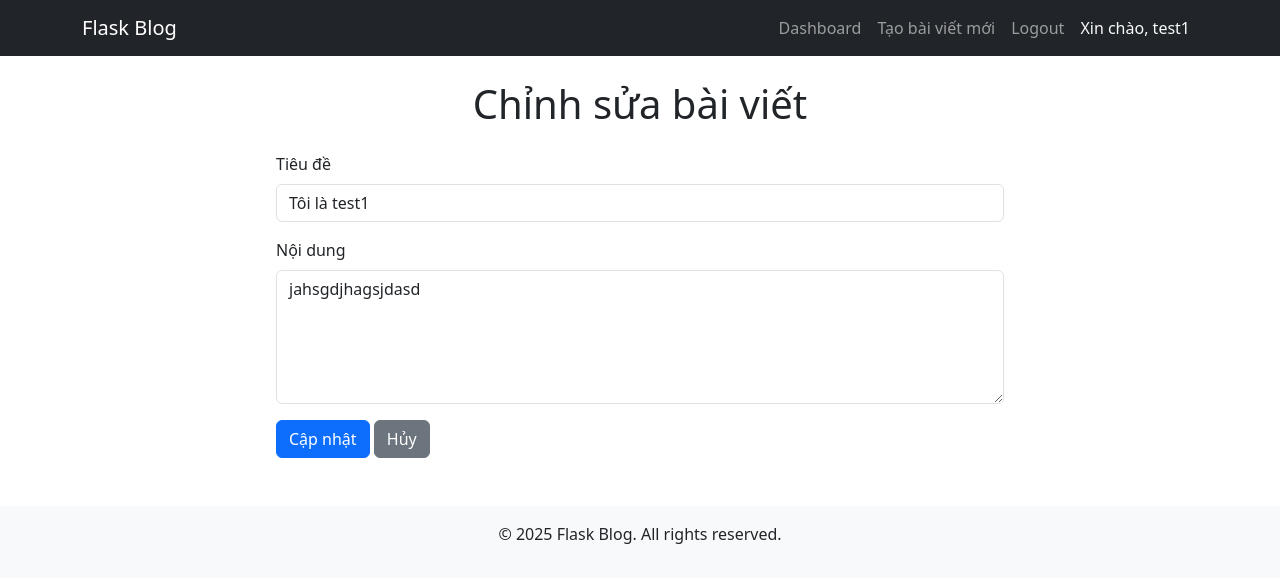
After one commit to VuTrinhNguyenHoang/ptud-gk-de-1, a Flask app: page /edit-post/1 in a window 1280 px wide. The commit adds this page. Shown: the top 583 px of the page. Run offline with Flask 3, Linux system fonts and the light colour scheme; a user stored in the database is signed in.

Commit message:
add edit post

```diff
--- a/website/templates/dashboard.html
+++ b/website/templates/dashboard.html
@@ -18,6 +18,7 @@
                     <h5 class="card-title">{{ post.title }}</h5>
                     <p class="card-text">{{ post.content[:150] }}...</p>
                     <a href="{{ url_for('views.view_post', post_id=post.id) }}" class="btn btn-primary">Xem chi tiết</a>
+                    <a href="{{ url_for('views.edit_post', post_id=post.id) }}" class="btn btn-warning">Chỉnh sửa</a>
                 </div>
                 <div class="card-footer text-muted">
                     Đăng vào {{ post.created_at.strftime('%d/%m/%Y') }}
--- /dev/null
+++ b/website/templates/edit_post.html
@@ -0,0 +1,21 @@
+{% extends "base.html" %}
+
+{% block content %}
+<div class="container">
+    <div class="col-md-8 offset-md-2">
+        <h1 class="text-center my-4">Chỉnh sửa bài viết</h1>
+        <form method="POST">
+            <div class="mb-3">
+                <label for="title" class="form-label">Tiêu đề</label>
+                <input type="text" class="form-control" id="title" name="title" value="{{ post.title }}" required>
+            </div>
+            <div class="mb-3">
+                <label for="content" class="form-label">Nội dung</label>
+                <textarea class="form-control" id="content" name="content" rows="5" required>{{ post.content }}</textarea>
+            </div>
+            <button type="submit" class="btn btn-primary">Cập nhật</button>
+            <a href="{{ url_for('views.dashboard') }}" class="btn btn-secondary">Hủy</a>
+        </form>
+    </div>
+</div>
+{% endblock %}
--- a/website/views.py
+++ b/website/views.py
@@ -36,3 +36,20 @@ def create_post():
         return redirect(url_for('views.home'))
 
     return render_template('create_post.html', user=current_user)
+
+@views.route('/edit-post/<int:post_id>', methods=['GET', 'POST'])
+@login_required
+def edit_post(post_id):
+    post = Post.query.get_or_404(post_id)
+    if post.user_id != current_user.id:
+        flash('Bạn không có quyền chỉnh sửa bài viết này.', 'error')
+        return redirect(url_for('views.dashboard'))
+
+    if request.method == 'POST':
+        post.title = request.form['title']
+        post.content = request.form['content']
+        db.session.commit()
+        flash('Bài viết đã được cập nhật!', 'success')
+        return redirect(url_for('views.dashboard'))
+
+    return render_template('edit_post.html', user=current_user, post=post)
```
Also changed, not shown: instance/database.db.
